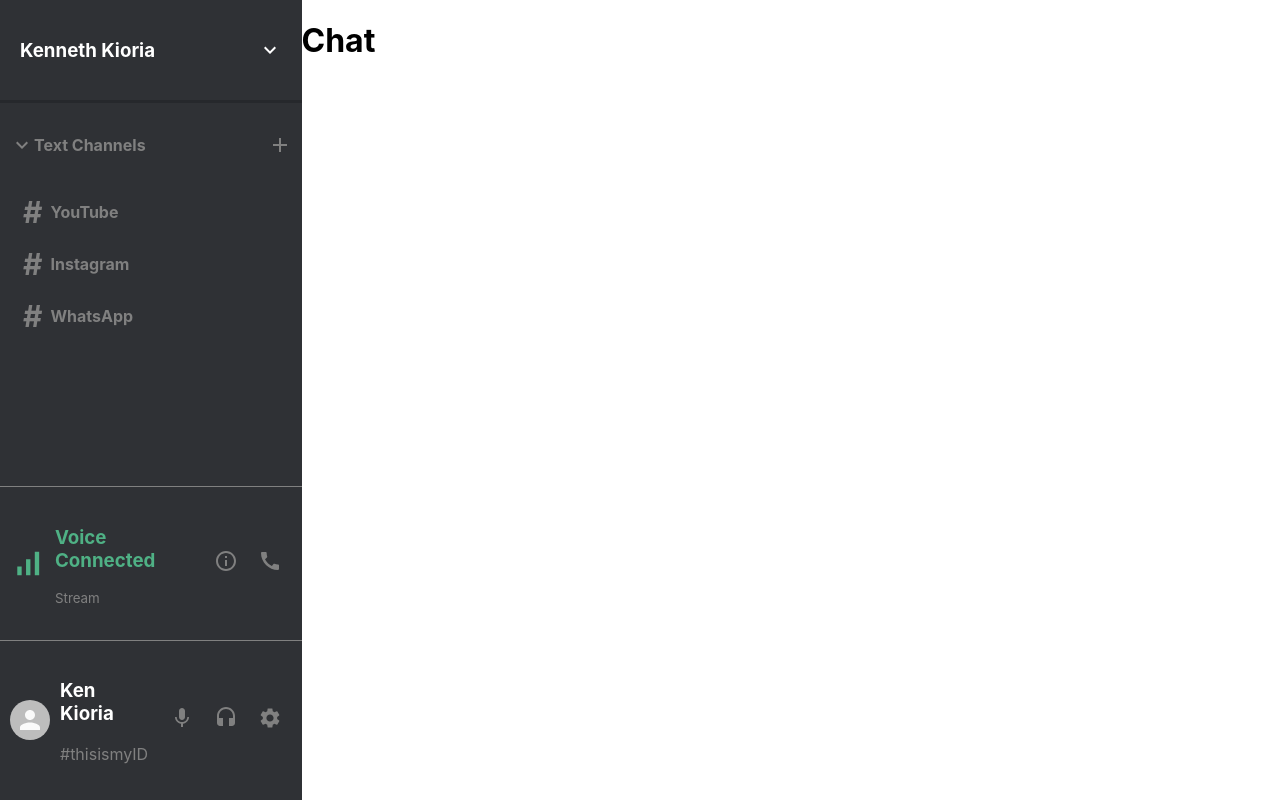
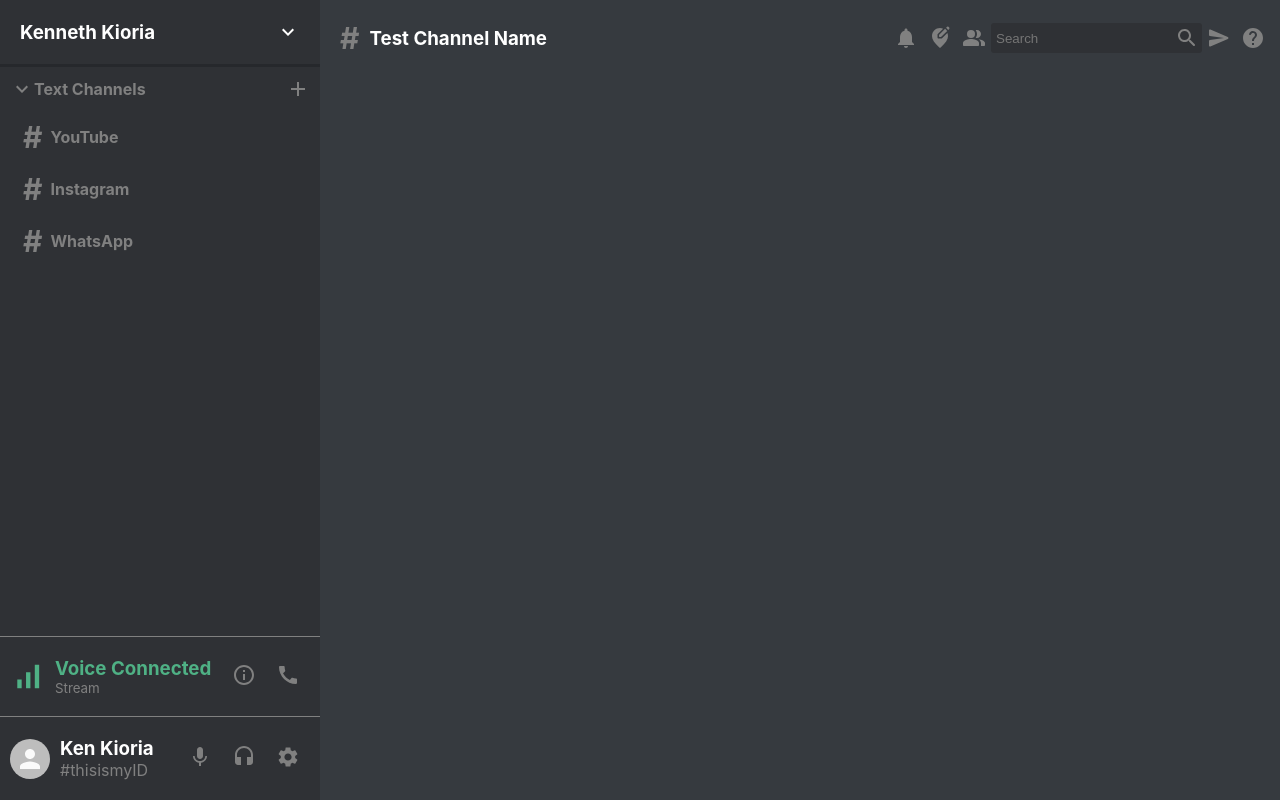
Before and after one commit to kioria95/Discord-Clone, a React (Create React App) app: page / in a window 1280 px wide. Built offline with nearby package versions, Linux system fonts and the light colour scheme.

Commit message:
Added Chat.js, Chat.css, ChatHeader.js and css

```diff
--- a/src/App.js
+++ b/src/App.js
@@ -6,7 +6,10 @@ import Chat from "./Chat";
 function App() {
   return (
     <div className="app">
+      {/*Sidebar */}
       <Sidebar />
+
+      {/*Chat */}
       <Chat />
     </div>
   );
--- a/src/Chat.css
+++ b/src/Chat.css
@@ -1,3 +1,6 @@
 .chat {
   flex: 0.75;
+  display: flex;
+  flex-direction: column;
+  background-color: #363a3f;
 }
--- a/src/Chat.js
+++ b/src/Chat.js
@@ -1,12 +1,13 @@
 import React from "react";
+import './Chat.css'
+import ChatHeader from "./ChatHeader";
 
 function Chat() {
   return (
     <div className="chat">
-      <h1>Chat</h1>
-      <div className="chat__info">
+      <ChatHeader/>
 
-      </div>
+
     </div>
   );
 }
--- /dev/null
+++ b/src/ChatHeader.css
@@ -0,0 +1,51 @@
+.chatHeader {
+  display: flex;
+  justify-content: space-between;
+  align-items: center;
+  color: gray;
+  padding: 10px;
+}
+
+.chatHeader__hash {
+  color: gray;
+  font-size: 30px;
+  padding: 10px;
+}
+.chatHeader__left > h3 {
+  display: flex;
+  align-items: center;
+  color: white;
+}
+
+.chatHeader__right {
+  display: flex;
+  align-items: center;
+  flex:0.5;
+  justify-content: space-between;
+}
+
+.chatHeader__right > .MuiSvgIcon-root {
+  padding: 5px;
+  cursor: pointer;
+}
+
+.chatHeader__right > .MuiSvgIcon-root:hover {
+  color: white;
+  }
+
+
+.chatHeader__search {
+  display: flex;
+  align-items: center;
+  border-radius: 3px;
+  background-color: #2f3135;
+  color:gray;
+  padding: 3px;
+}
+
+.chatHeader__search > input {
+  background: transparent;
+  outline-width: 0;
+  color: white;
+  border: none;
+}
--- /dev/null
+++ b/src/ChatHeader.js
@@ -0,0 +1,36 @@
+import React from "react";
+import "./ChatHeader.css";
+import NotificationsIcon from "@material-ui/icons/Notifications";
+import EditLocationRoundedIcon from "@material-ui/icons/EditLocationRounded";
+import PeopleAltRoundedIcon from "@material-ui/icons/PeopleAltRounded";
+import SearchRoundedIcon  from "@material-ui/icons/SearchRounded"
+import HelpRoundedIcon  from "@material-ui/icons/HelpRounded"
+import SendRoundedIcon from "@material-ui/icons/SendRounded"
+
+function ChatHeader() {
+  return (
+    <div className="chatHeader">
+      <div className="chatHeader__left">
+        <h3>
+          <span className="chatHeader__hash">#</span>Test Channel Name
+        </h3>
+      </div>
+
+      <div className="chatHeader__right">
+        <NotificationsIcon />
+        <EditLocationRoundedIcon />
+        <PeopleAltRoundedIcon />
+
+        <div className="chatHeader__search">
+          <input placeholder="Search" />
+          <SearchRoundedIcon/>
+        </div>
+
+        <SendRoundedIcon/>
+        <HelpRoundedIcon/>
+      </div>
+    </div>
+  );
+}
+
+export default ChatHeader;
--- a/src/index.css
+++ b/src/index.css
@@ -1,3 +1,7 @@
+*{
+  margin: 0;
+}
+
 body {
   margin: 0;
   font-family: -apple-system, BlinkMacSystemFont, 'Segoe UI', 'Roboto', 'Oxygen',
```
